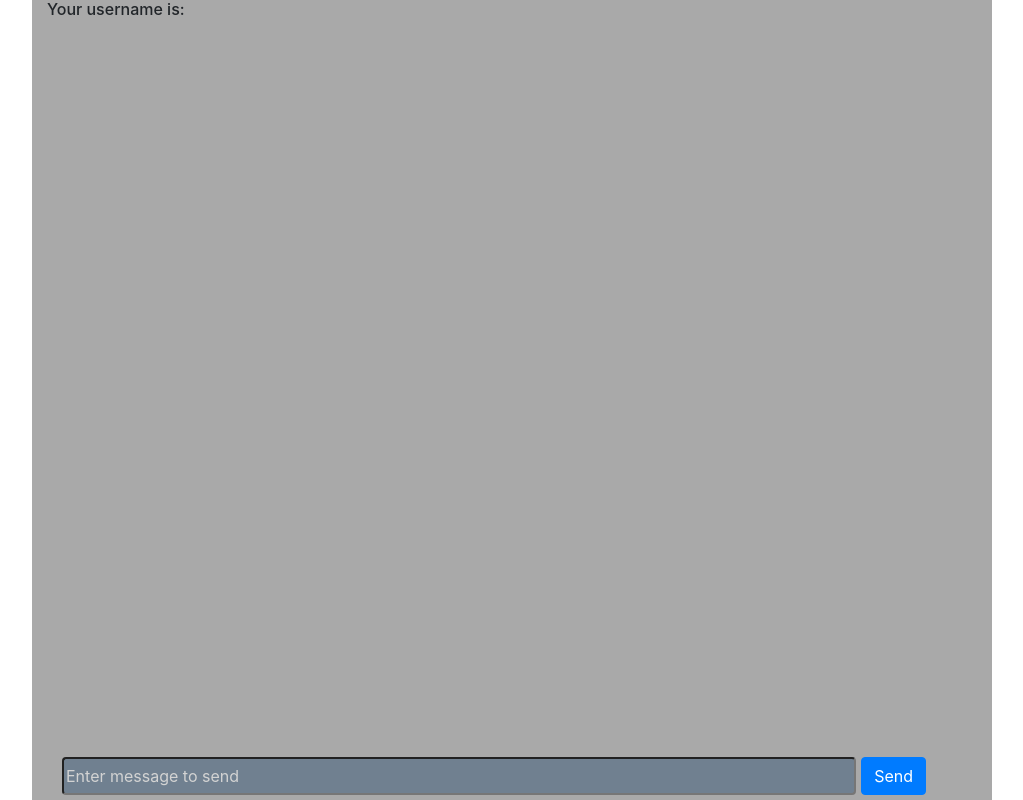
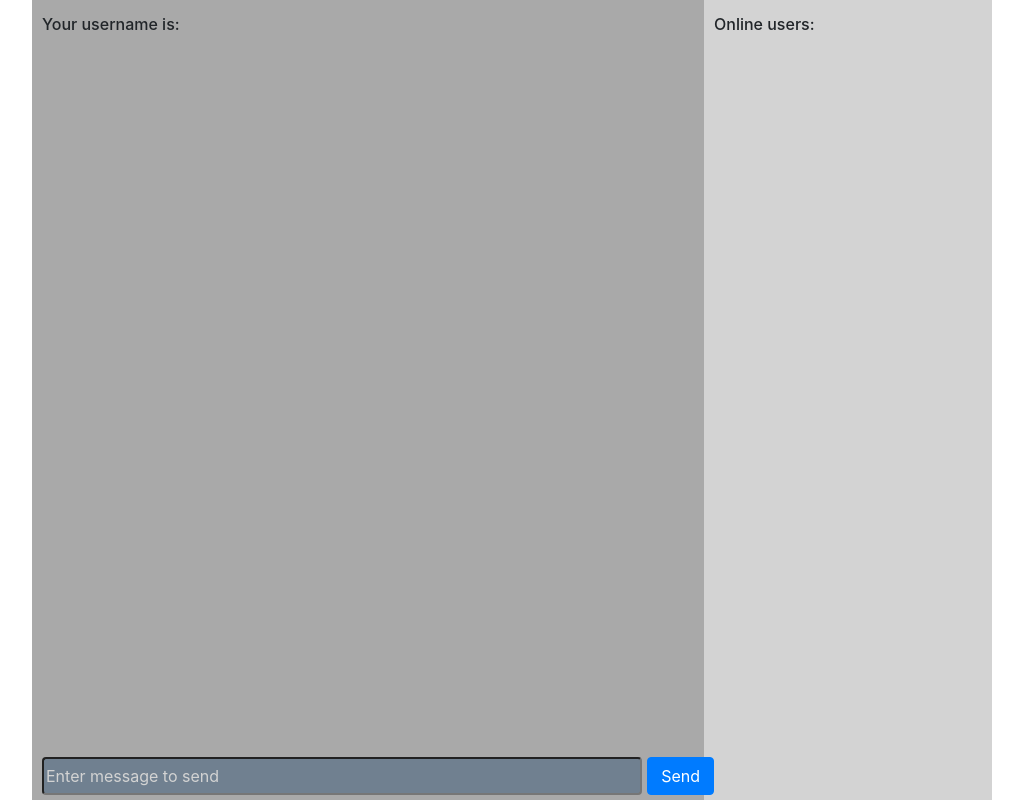
Before and after one commit to juan-nieto/chatapp, a React (Create React App) app: page / in a window 1280 px wide. Shown: the whole page, without its empty margins (128-1151 px from the left). Built offline with nearby package versions, Linux system fonts and the light colour scheme.

Commit message:
can retrieve active users from server, needs more styling

```diff
--- a/src/App.js
+++ b/src/App.js
@@ -10,6 +10,7 @@ class App extends React.Component {
   state = {
     socket: null,
     messages: [],
+    currentUsers: [],
     socketId: ''
   }
   socket;
@@ -29,7 +30,7 @@ class App extends React.Component {
     });
     this.socket = socket;
     socket.on('message', this.displayMessage);
-
+    socket.on('connected-clients', this.retrieveConnectedClients);
   };
 
 
@@ -51,6 +52,14 @@ class App extends React.Component {
     });
   }
 
+  retrieveConnectedClients = (clientList) => {
+    console.log("Retrieved clients from server: ");
+    clientList.forEach(client => {
+      console.log("Client: " + client);
+    });
+    this.setState({currentUsers: clientList});
+  }
+
   handleMessageSend = (messageVal) => {
     console.log("Attempting to send message: " + messageVal);
     let user = this.socket.id;
@@ -60,8 +69,10 @@ class App extends React.Component {
   render() {
     let messages = this.state.messages;
     let user = this.state.socketId;
+    let activeUsers = this.state.currentUsers;
     return (
       <Container id="chat-container">
+        <div id="messages-container">
           <h6> Your username is: {user}</h6>
           {messages.map(message => (
             (message.username === user)
@@ -69,6 +80,15 @@ class App extends React.Component {
             : <Message timestamp={message.time} username={message.username} text={message.text}/>
           ))}
           <MessageForm onMessageSend={this.handleMessageSend}/>
+        </div>
+        <div id="active-users-container">
+        <h6> Online users: </h6>
+          {activeUsers.map(client => (
+            <div>
+            <b>{client}</b><br/>
+            </div>
+          ))}
+        </div>
       </Container>
     );
   }
--- a/src/MessageForm.js
+++ b/src/MessageForm.js
@@ -22,13 +22,11 @@ class MessageForm extends React.Component {
 
     render() {
         return (
-            <Container className="message-form-container">
                 <div className="message-form-form">
                    <input type="text" className="message-form-input" placeholder="Enter message to send"
                         onChange={this.handleInput} value={this.state.enteredMessage}/>
-                   <Button onClick={this.handleSendMessage}>Send</Button>
+                   <Button onClick={this.handleSendMessage} className="message-form-button">Send</Button>
                 </div>
-            </Container>
         );
     }
 
--- a/src/styles.css
+++ b/src/styles.css
@@ -4,18 +4,31 @@
     max-width: 960px;
     height: 100vh;
     position: relative;
+    display: flex;
+    padding: 0;
 }
 
 .message-form-container {
     align-items: center;
     display: flexbox;
+}
 
+#messages-container {
+    width: 70%;
+    max-width: 70%;
+    padding: 15px 10px;
+}
+
+#active-users-container {
+    background-color: lightgray;
+    width: 30%;
+    padding: 15px 10px;
 }
 
 .message-form-input {
     background-color: slategray !important;
     color: white !important;
-    width: 100%;
+    width: 90%;
     border-radius: .25rem;
     margin-right: 5px;
 }
@@ -24,13 +37,22 @@
     color: lightgray !important;
 }
 
+.message-form-button {
+    width:10%;
+}
+
 .message-form-form {
-    width: 90%;
-    display: inline-flex;
+    width: 100%;
+    display: flex;
     position: absolute;
     bottom: 5px;
+    max-width: inherit;
 }
 
 .message-span {
     margin-right: 3px;
 }
+
+.message {
+    overflow-wrap: break-word;
+}
```
Lines whose indentation alone changed are shown as unchanged.
